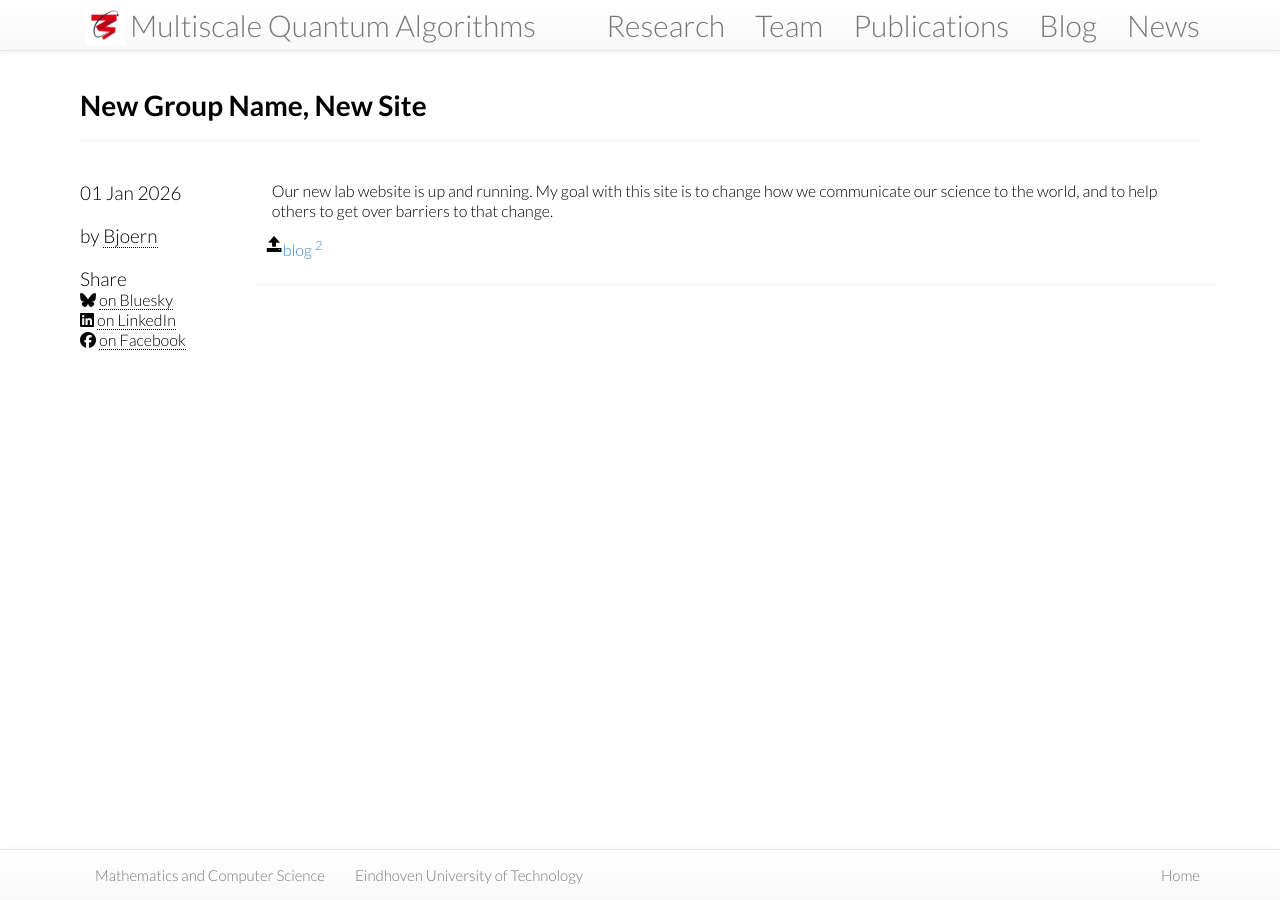
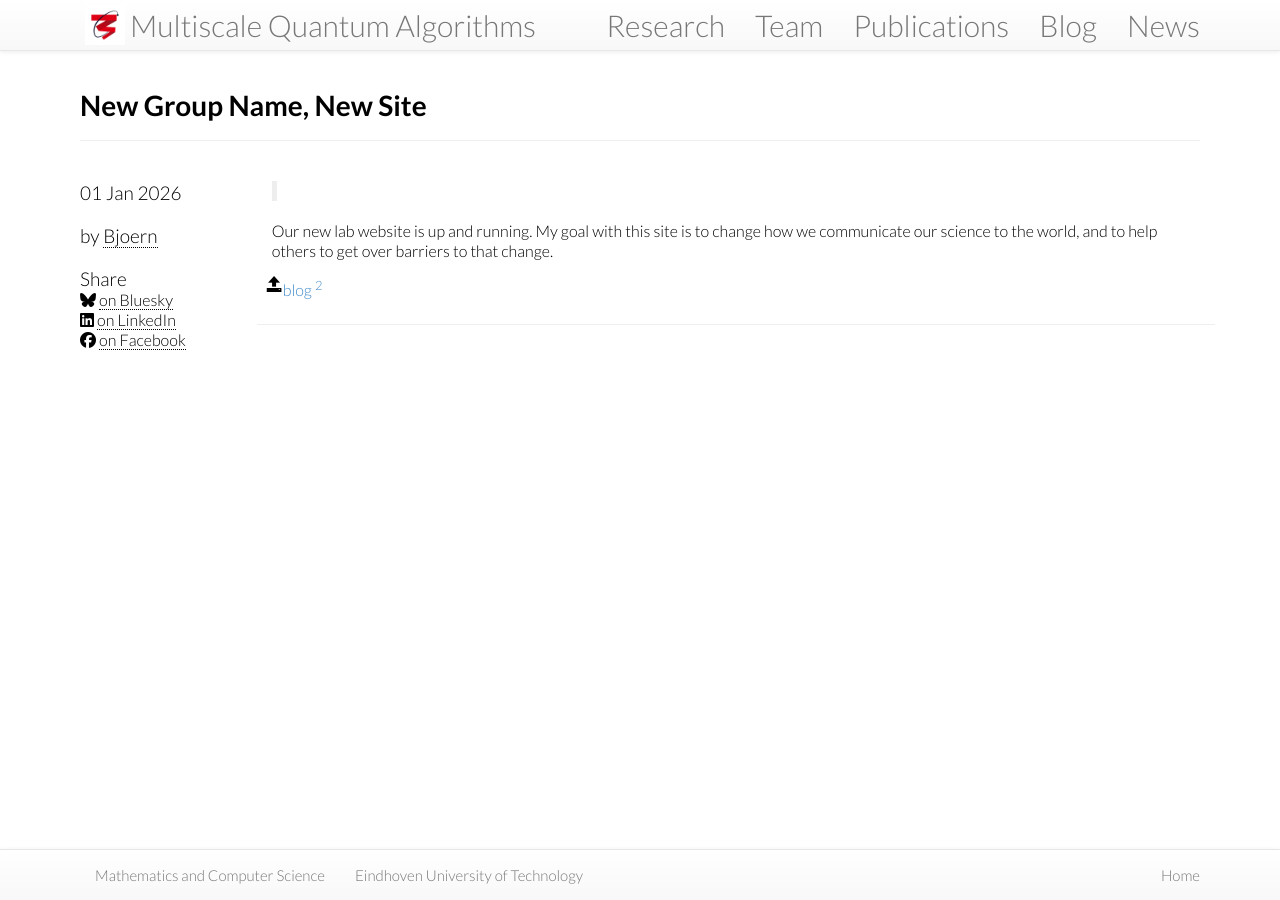
Before and after one commit to BaumeierGroup/multiscale-quantum-algorithms.github.io, a Jekyll site: the page built from blog/_posts/2026-01-01-new-site.md, in a window 1280 px wide. Built offline with Jekyll 4.4.1, drawn with Linux system fonts in a browser that asks for light colours; nearby versions of some CDN libraries.

Commit message:
post style

```diff
--- a/_includes/themes/lab/post.html
+++ b/_includes/themes/lab/post.html
@@ -34,6 +34,9 @@
     <div class="bigspacer"></div>
     <div class="glyphbox note"> <!-- DAD: what is this-->
       <div class="content">
+        <blockquote>
+         {{ description }}
+        </blockquote>
         {{ content }}
       </div>
     </div>
```
